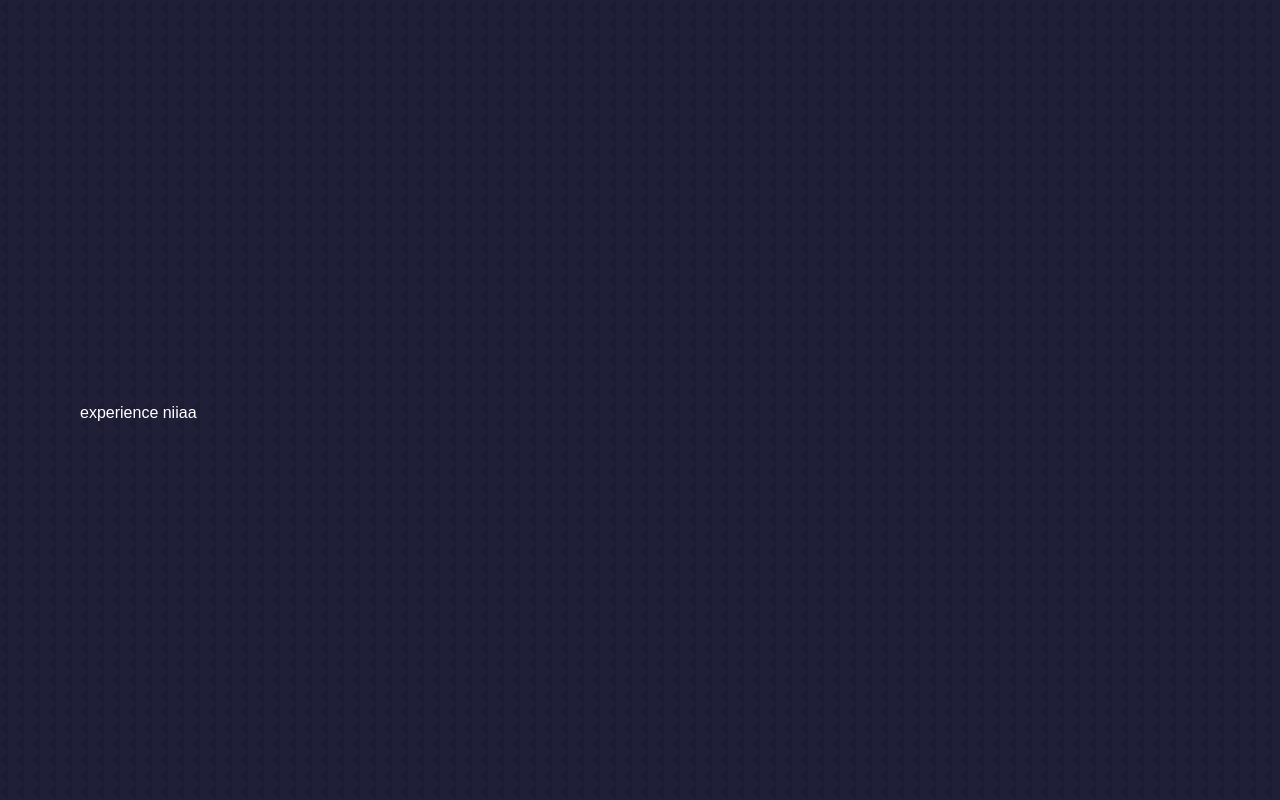
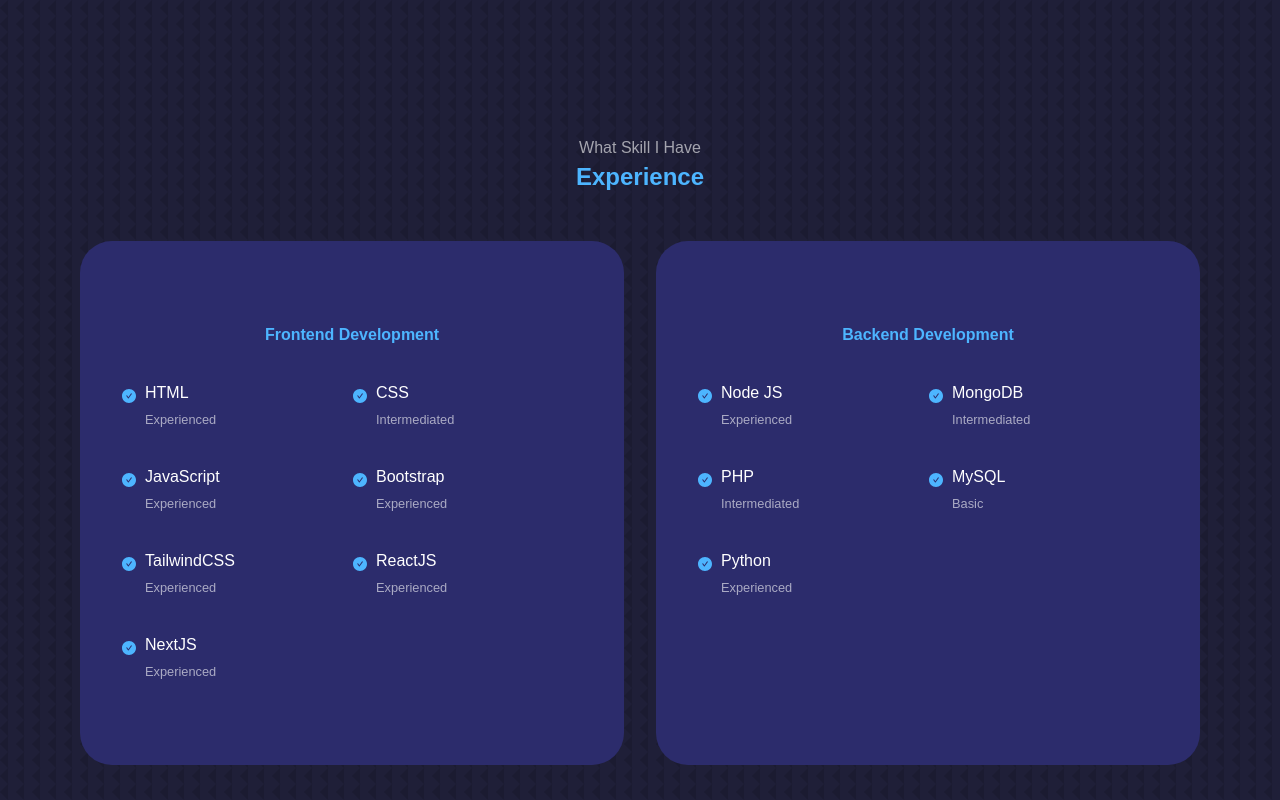
Before and after one commit to putuokky/nextjs-personal-web, a Next.js app: page / in a window 1280 px wide. Shown: the part 1520-2320 px from the top of the page. Built offline with nearby package versions, Linux system fonts and the light colour scheme.

Commit message:
experience donee

```diff
--- a/components/Experience.js
+++ b/components/Experience.js
@@ -1,9 +1,106 @@
-import React from 'react'
+import { AiFillCheckCircle } from "react-icons/ai";
 
 export default function Experience() {
   return (
     <section id='experience'>
-      experience niiaa
+      <h5>What Skill I Have</h5>
+      <h2>Experience</h2>
+      <div className='grid grid-cols-1 gap-8 md:grid-cols-2'>
+        <div className='bg-tema-secondary px-8 py-16 rounded-[2rem] border-[1px] border-solid border-transparent transition duration-300 hover:bg-transparent hover:border-primary-secondary cursor-default md:px-10 md:py-20'>
+          <h3 className="text-center mb-8 text-primary font-semibold">Frontend Development</h3>
+          <div className='grid grid-cols-2 gap-y-8'>
+            <article className='flex gap-2'>
+              <AiFillCheckCircle className="mt-2 text-primary" />
+              <div>
+                <h4>HTML</h4>
+                <small className="text-light">Experienced</small>
+              </div>
+            </article>
+            <article className='flex gap-2'>
+              <AiFillCheckCircle className="mt-2 text-primary" />
+              <div>
+                <h4>CSS</h4>
+                <small className="text-light">Intermediated</small>
+              </div>
+            </article>
+            <article className='flex gap-2'>
+              <AiFillCheckCircle className="mt-2 text-primary" />
+              <div>
+                <h4>JavaScript</h4>
+                <small className="text-light">Experienced</small>
+              </div>
+            </article>
+            <article className='flex gap-2'>
+              <AiFillCheckCircle className="mt-2 text-primary" />
+              <div>
+                <h4>Bootstrap</h4>
+                <small className="text-light">Experienced</small>
+              </div>
+            </article>
+            <article className='flex gap-2'>
+              <AiFillCheckCircle className="mt-2 text-primary" />
+              <div>
+                <h4>TailwindCSS</h4>
+                <small className="text-light">Experienced</small>
+              </div>
+            </article>
+            <article className='flex gap-2'>
+              <AiFillCheckCircle className="mt-2 text-primary" />
+              <div>
+                <h4>ReactJS</h4>
+                <small className="text-light">Experienced</small>
+              </div>
+            </article>
+            <article className='flex gap-2'>
+              <AiFillCheckCircle className="mt-2 text-primary" />
+              <div>
+                <h4>NextJS</h4>
+                <small className="text-light">Experienced</small>
+              </div>
+            </article>
+          </div>
+        </div>
+        <div className='bg-tema-secondary px-8 py-16 rounded-[2rem] border-[1px] border-solid border-transparent transition duration-300 hover:bg-transparent hover:border-primary-secondary cursor-default md:px-10 md:py-20'>
+          <h3 className="text-center mb-8 text-primary font-semibold">Backend Development</h3>
+          <div className='grid grid-cols-2 gap-y-8'>
+            <article className='flex gap-2'>
+              <AiFillCheckCircle className="mt-2 text-primary" />
+              <div>
+                <h4>Node JS</h4>
+                <small className="text-light">Experienced</small>
+              </div>
+            </article>
+            <article className='flex gap-2'>
+              <AiFillCheckCircle className="mt-2 text-primary" />
+              <div>
+                <h4>MongoDB</h4>
+                <small className="text-light">Intermediated</small>
+              </div>
+            </article>
+            <article className='flex gap-2'>
+              <AiFillCheckCircle className="mt-2 text-primary" />
+              <div>
+                <h4>PHP</h4>
+                <small className="text-light">Intermediated</small>
+              </div>
+            </article>
+            <article className='flex gap-2'>
+              <AiFillCheckCircle className="mt-2 text-primary" />
+              <div>
+                <h4>MySQL</h4>
+                <small className="text-light">Basic</small>
+              </div>
+            </article>
+            <article className='flex gap-2'>
+              <AiFillCheckCircle className="mt-2 text-primary" />
+              <div>
+                <h4>Python</h4>
+                <small className="text-light">Experienced</small>
+              </div>
+            </article>
+          </div>
+        </div>
+      </div>
     </section>
   )
 }
--- a/components/Layout.js
+++ b/components/Layout.js
@@ -9,7 +9,7 @@ export default function Layout(props) {
       <Head>
         <title>My Personal Portfolio Sites</title>
       </Head>
-      <div className='container mx-auto pt-16'>
+      <div className='container mx-auto pt-14'>
         <Header />
         <Nav />
         <main>
--- a/styles/globals.css
+++ b/styles/globals.css
@@ -44,11 +44,11 @@ h1 {
 }
 
 h2 {
-  @apply text-2xl;
+  @apply text-2xl font-semibold;
 }
 
 section {
-  @apply mt-32 h-screen;
+  @apply mt-32;
 }
 
 section>h2,
--- a/tailwind.config.js
+++ b/tailwind.config.js
@@ -18,6 +18,7 @@ module.exports = {
     extend: {
       colors: {
         'primary': '#4db5ff',
+        'primary-secondary': '#4db5ff66',
         'light': '#ffffff99',
         'tema': '#1f1f38',
         'tema-secondary': '#2c2c6c',
```
